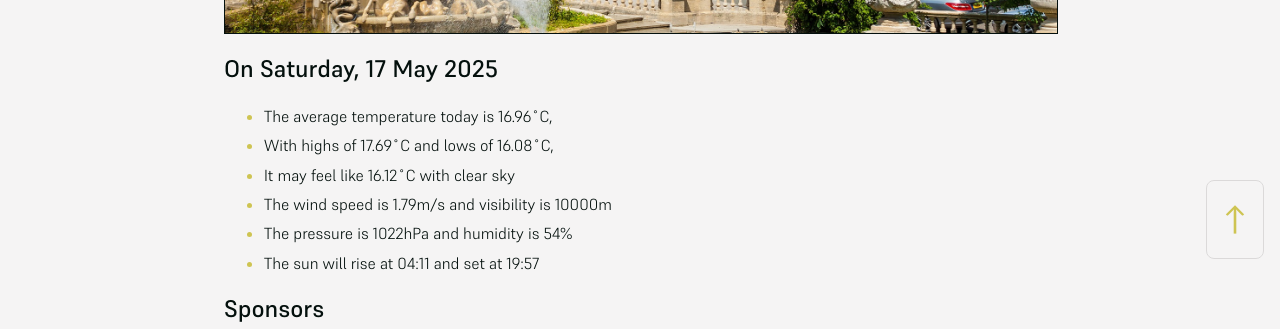
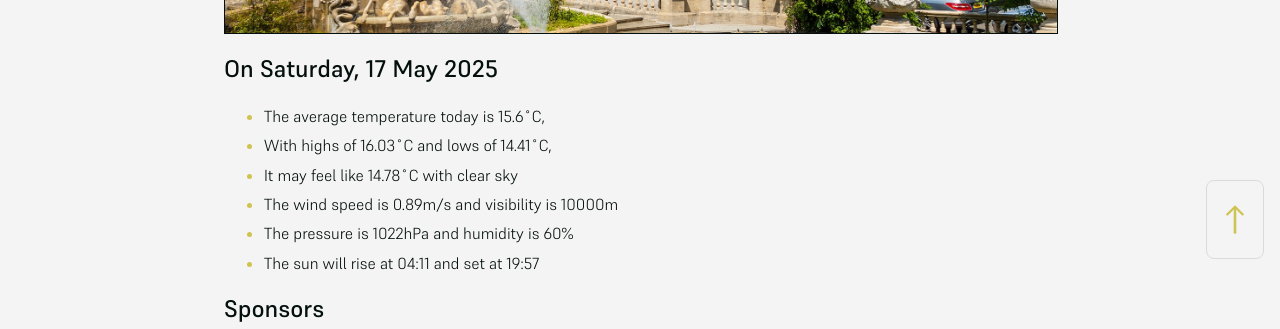
Before and after one commit to mat-0/cheltenham-open-data, a Jekyll site: the page built from index.md, in a window 1280 px wide. Shown: the part 625-954 px from the top of the page. Built offline with Jekyll 4.4.1, drawn with Linux system fonts in a browser that asks for light colours.

Commit message:
Updated 2025-05-17 18:57:49

```diff
--- a/index.md
+++ b/index.md
@@ -10,11 +10,11 @@ seo: Menu
 <!-- weather_marker starts -->
 ## On Saturday, 17 May 2025
 
-- The average temperature today is 16.96˚C,
-- With highs of 17.69˚C and lows of 16.08˚C,
-- It may feel like 16.12˚C with clear sky
-- The wind speed is 1.79m/s and visibility is 10000m
-- The pressure is 1022hPa and humidity is 54%
+- The average temperature today is 15.6˚C,
+- With highs of 16.03˚C and lows of 14.41˚C,
+- It may feel like 14.78˚C with clear sky
+- The wind speed is 0.89m/s and visibility is 10000m
+- The pressure is 1022hPa and humidity is 60%
 - The sun will rise at 04:11 and set at 19:57
 
 <!-- weather_marker ends -->
```
Also changed, not shown: _data/flood.json (+5 -48 lines), _pages/fix-my-street.md (+1 -1 lines), _pages/news.md (+6 -6 lines).
